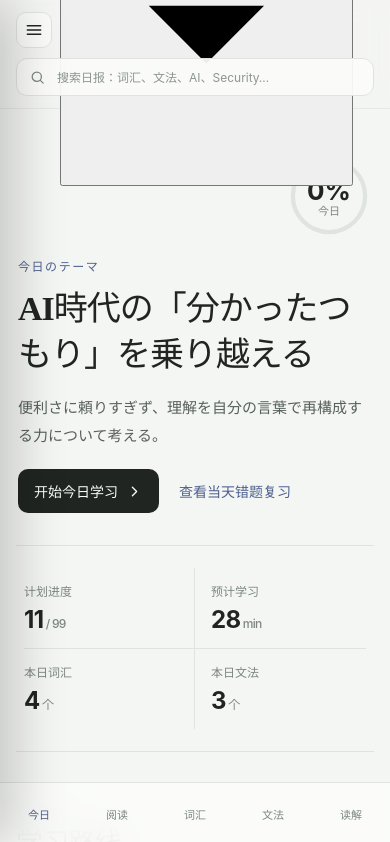
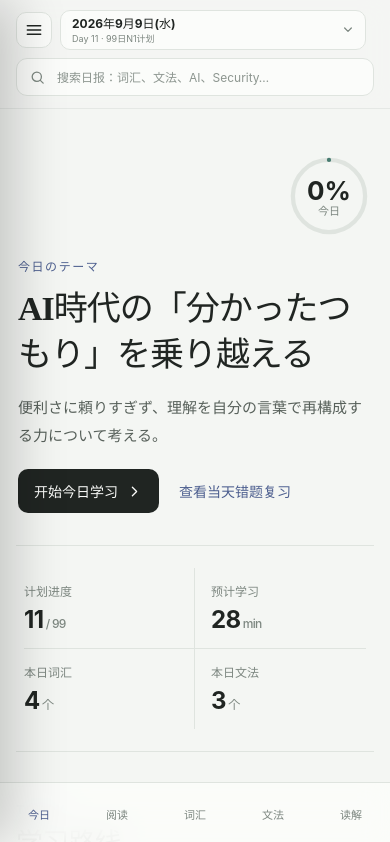
Before and after one commit to kai987/Japanese-N1-Immersive-Sparring-Partner, a React (Vite) app: page / in a window 390 px wide. Shown: the top 842 px of the page. Built offline with nearby package versions, Linux system fonts and the light colour scheme.

Commit message:
style: convert date navigation to dropdown

```diff
--- a/src/history.css
+++ b/src/history.css
@@ -1,35 +1,165 @@
 /* Historical daily lesson controls. Kept separate so the original reading design stays unchanged. */
-.date-switcher {
+.date-dropdown {
+  position: relative;
+  flex: 0 1 320px;
+  min-width: 220px;
+  max-width: 340px;
+  z-index: 35;
+}
+
+.date-dropdown-trigger {
+  width: 100%;
+  min-height: 48px;
+  border: 1px solid var(--border);
+  background: color-mix(in srgb, var(--surface) 94%, transparent);
+  border-radius: 12px;
   display: flex;
   align-items: center;
-  gap: 10px;
-  min-width: 0;
+  gap: 12px;
+  padding: 7px 12px 7px 14px;
+  text-align: left;
+  cursor: pointer;
+  transition: border-color .18s ease, box-shadow .18s ease, background .18s ease;
 }
 
-.date-nav-btn {
-  width: 31px;
-  height: 31px;
-  border: 1px solid var(--border);
+.date-dropdown-trigger:hover,
+.date-dropdown-trigger:focus-visible {
+  border-color: color-mix(in srgb, var(--accent) 45%, var(--border));
   background: var(--surface);
-  border-radius: 9px;
-  display: grid;
-  place-items: center;
-  cursor: pointer;
-  color: var(--text-soft);
-  flex: 0 0 auto;
 }
 
-.date-nav-btn:hover:not(:disabled) {
-  color: var(--text);
-  border-color: var(--border-strong);
+.date-dropdown-copy {
+  min-width: 0;
+  flex: 1;
 }
 
-.date-nav-btn:disabled {
-  opacity: .28;
-  cursor: default;
+.date-dropdown-copy strong {
+  display: block;
+  color: var(--text);
+  font-size: 13px;
+  line-height: 1.35;
+  white-space: nowrap;
+  overflow: hidden;
+  text-overflow: ellipsis;
 }
 
-.date-nav-prev svg { transform: rotate(180deg); }
+.date-dropdown-copy small {
+  display: block;
+  color: var(--muted);
+  font-size: 10px;
+  line-height: 1.3;
+  margin-top: 3px;
+}
+
+.date-dropdown-trigger > svg {
+  width: 18px;
+  height: 18px;
+  flex: 0 0 auto;
+  fill: none;
+  stroke: var(--muted);
+  stroke-width: 1.9;
+  stroke-linecap: round;
+  stroke-linejoin: round;
+  transition: transform .18s ease, color .18s ease;
+}
+
+.date-dropdown-trigger > svg.open {
+  transform: rotate(180deg);
+  stroke: var(--accent);
+}
+
+.date-dropdown-menu {
+  position: absolute;
+  top: calc(100% + 9px);
+  left: 0;
+  width: min(390px, calc(100vw - 32px));
+  max-height: min(560px, calc(100vh - 100px));
+  overflow: hidden;
+  border: 1px solid var(--border);
+  border-radius: 14px;
+  background: var(--surface);
+  box-shadow: 0 20px 54px rgba(20, 27, 23, .16);
+}
+
+.app[data-theme="dark"] .date-dropdown-menu {
+  box-shadow: 0 22px 58px rgba(0, 0, 0, .42);
+}
+
+.date-dropdown-head {
+  display: flex;
+  align-items: center;
+  justify-content: space-between;
+  gap: 12px;
+  padding: 11px 13px 10px;
+  border-bottom: 1px solid var(--border);
+}
+
+.date-dropdown-head strong {
+  font-size: 11px;
+  color: var(--text-soft);
+}
+
+.date-dropdown-head span {
+  font-size: 9px;
+  color: var(--muted);
+}
+
+.date-dropdown-list {
+  max-height: min(490px, calc(100vh - 160px));
+  overflow-y: auto;
+  padding: 6px;
+}
+
+.date-dropdown-option {
+  width: 100%;
+  display: grid;
+  grid-template-columns: 54px minmax(0, 1fr) 22px;
+  gap: 10px;
+  align-items: center;
+  border: 0;
+  border-bottom: 1px solid var(--border);
+  background: transparent;
+  color: inherit;
+  padding: 11px 9px;
+  text-align: left;
+  cursor: pointer;
+}
+
+.date-dropdown-option:last-child { border-bottom: 0; }
+.date-dropdown-option:hover,
+.date-dropdown-option:focus-visible { background: var(--surface-2); }
+.date-dropdown-option.selected { background: var(--accent-soft); }
+
+.date-dropdown-day {
+  color: var(--accent);
+  font-size: 10px;
+  font-weight: 800;
+  white-space: nowrap;
+}
+
+.date-dropdown-option-main { min-width: 0; }
+.date-dropdown-option-main strong {
+  display: block;
+  color: var(--text);
+  font-size: 12px;
+}
+.date-dropdown-option-main small {
+  display: block;
+  margin-top: 4px;
+  color: var(--text-soft);
+  font-size: 10px;
+  line-height: 1.45;
+  white-space: nowrap;
+  overflow: hidden;
+  text-overflow: ellipsis;
+}
+
+.date-dropdown-check {
+  justify-self: end;
+  color: var(--accent-2);
+  font-size: 13px;
+  font-weight: 800;
+}
 
 .archive-note {
   margin: 0 0 22px;
@@ -89,11 +219,39 @@
   background: var(--accent-soft);
 }
 
+@media (max-width: 1120px) {
+  .date-dropdown { flex-basis: 270px; min-width: 200px; max-width: 290px; }
+}
+
+@media (max-width: 900px) {
+  .date-dropdown { flex-basis: 250px; max-width: 280px; }
+}
+
 @media (max-width: 680px) {
-  .date-switcher { gap: 6px; min-width: 0; }
-  .date-switcher .date-block strong { font-size: 12px; white-space: nowrap; }
-  .date-switcher .date-block span { font-size: 10px; }
-  .date-nav-btn { width: 29px; height: 29px; }
+  .date-dropdown {
+    grid-column: 2;
+    grid-row: 1;
+    width: 100%;
+    min-width: 0;
+    max-width: none;
+  }
+  .date-dropdown-trigger {
+    min-height: 40px;
+    border-radius: 10px;
+    padding: 5px 9px 5px 11px;
+  }
+  .date-dropdown-copy strong { font-size: 12px; }
+  .date-dropdown-copy small { font-size: 9px; margin-top: 1px; }
+  .date-dropdown-trigger > svg { width: 16px; height: 16px; }
+  .date-dropdown-menu {
+    left: 0;
+    width: min(360px, calc(100vw - 32px));
+    max-height: min(500px, calc(100vh - 120px));
+  }
+  .date-dropdown-list { max-height: min(430px, calc(100vh - 180px)); }
+  .date-dropdown-option { grid-template-columns: 48px minmax(0, 1fr) 20px; padding: 10px 8px; }
+  .date-dropdown-option-main strong { font-size: 11px; }
+  .date-dropdown-option-main small { font-size: 9px; }
   .archive-note { font-size: 13px; padding: 12px 13px; }
   .history-row-button { display: grid; }
   .history-status { grid-column: 2; font-size: 10px; margin-top: 2px; }
```
